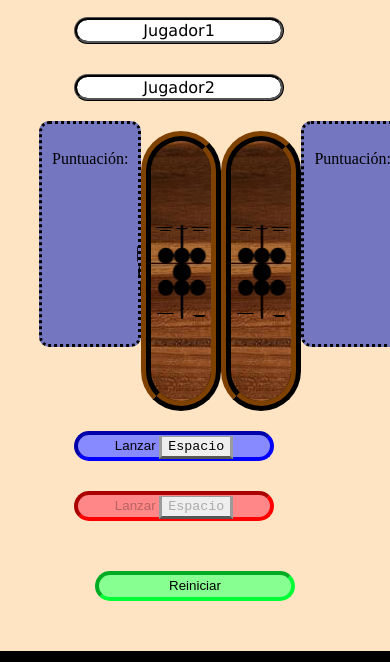
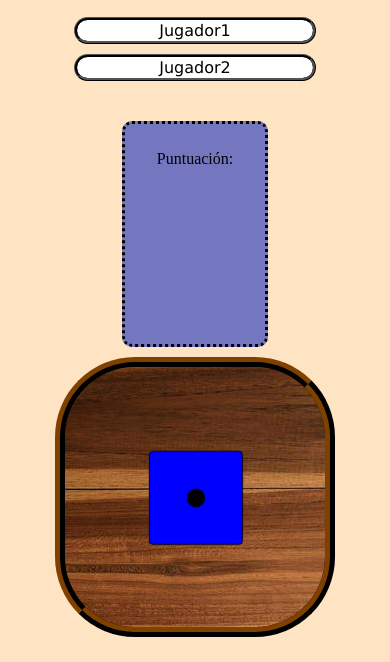
Before and after one commit to Karenop4/duelo-dados_-Encalada-Ortiz-, a plain HTML site: page duelo-dados.html in a window 390 px wide. Shown: the part 362-1024 px from the top of the page. Drawn offline with Linux system fonts and the light colour scheme.

Commit message:
Actualización diseño
Se modificó el css para los contenedores de los dados para que esté centrado con los botones e inputs

```diff
--- a/duelo-dados.css
+++ b/duelo-dados.css
@@ -165,10 +165,12 @@ footer {
 	text-align: center;
 	font-family: 'Gill Sans', 'Gill Sans MT', Calibri, 'Trebuchet MS', sans-serif;
 }
-.panel{
+.panel {
 	display: flex;
 	justify-content: center;
-	margin: 0px auto;
+	margin-right: auto;
+	margin-left: auto;
+	margin-top: 30px;
 	background-color: rgb(116, 119, 192);
 	width: 120px;
 	height: 200px;
@@ -176,8 +178,30 @@ footer {
 	border: 3px dotted #000;
 	border-radius: 10px;
 	padding: 10px;
+}
 
+@media (max-width: 1000px) {
+	.ContenedorDados {
+		flex-direction: column;
+		width: 100%;
+		margin-bottom: 10px;
+	}
 
+	.panel{
+		margin-top: 20px;
+	}
+}
+
+@media (max-width: 600px) {
+	.Input{
+		flex-direction: column;
+		gap: 10px;
+	}
+
+	.Botones {
+		flex-direction: column;
+		align-items: center;
+	}
 }
 /*=======================================================================================*/
 /*======================================DISEÑO DADO======================================*/
@@ -202,6 +226,8 @@ footer {
 	perspective: 600px;
 	padding: 30px;
 	margin-top: 10px;
+	margin-right: auto;
+	margin-left: auto;
 	border-radius: 80px;
 	border: 10px ridge rgb(43, 22, 0);
 }
--- a/duelo-dados.js
+++ b/duelo-dados.js
@@ -28,9 +28,16 @@ escribirPunt();
 //Listener especifico para cada boton, en ambos se deshabilita el propio boton despues de
 //lanzar los dados y se habilita el boton contrario, ademas, reproduce un sonido de dados
 boton.addEventListener("click", () => {
+
+    if(ronda==4){
+        boton.disabled = true;
+        boton2.disabled = true;
+        return;
+    }
+
     audioEtiqueta.setAttribute("src", "Recursos/dados.mp3")
     boton.disabled = true;
-    turno = inputJ1.value;
+
     dado1.style.transition = '';
     dado1.style.transform = `translateY(0px) rotateX(0deg) rotateY(0deg) rotateZ(0deg)`;
 
@@ -71,17 +78,18 @@ boton.addEventListener("click", () => {
                     j1 = 0;
                     actualizarRonda();
                     boton2.disabled = false;
+
                 }, 2000);
             }, 80);
         }, 100);
-
+        turno = inputJ2.value;
     }, 100);
 })
 
 boton2.addEventListener("click", () => {
     audioEtiqueta.setAttribute("src", "Recursos/dados.mp3")
     boton2.disabled = true;
-    turno = inputJ2.value;
+
     ronda = ronda + 1;
 
     dado2.style.transition = '';
@@ -124,10 +132,11 @@ boton2.addEventListener("click", () => {
                     i += 1;
                     actualizarRonda();
                     boton.disabled = false;
+
                 }, 2000);
             }, 80);
         }, 100);
-
+        turno = inputJ1.value;
     }, 100);
 })
 //Listener para que se lancen los dados una vez se pulse la barra espaciadora
@@ -145,7 +154,14 @@ document.addEventListener("keydown", function (e) {
 //Listener para boton que reinicia la pagina
 botonR.addEventListener("click", () => {
     location.reload(true);
-})
+});
+
+//Listener para actualizar el nombre del Turno cuando se ingresa el nombre del jugador 1
+inputJ1.addEventListener("input", () => {
+    turno = inputJ1.value || "Jugador 1";
+    rondas.innerText = "Ronda: " + ronda + "\n  Turno: " + turno;
+});
+
 //Mostramos la mejor puntuación registrada del localStorage
 if (MejorPuntuacion != null) {
     mp.innerText = "\nMejor Puntuación: " + MejorPuntuacion;
@@ -167,8 +183,6 @@ function actualizarRonda() {
             mejorPunt(puntuacionJ2);
         }
         rondas.innerText = "FIN DEL JUEGO!!! \n Ganador:" + ganador;
-        boton.disabled = true;
-        boton2.disabled = true;
     }
 }
 //Funcion para sobreescribir la mejor puntuacion registrada
```
